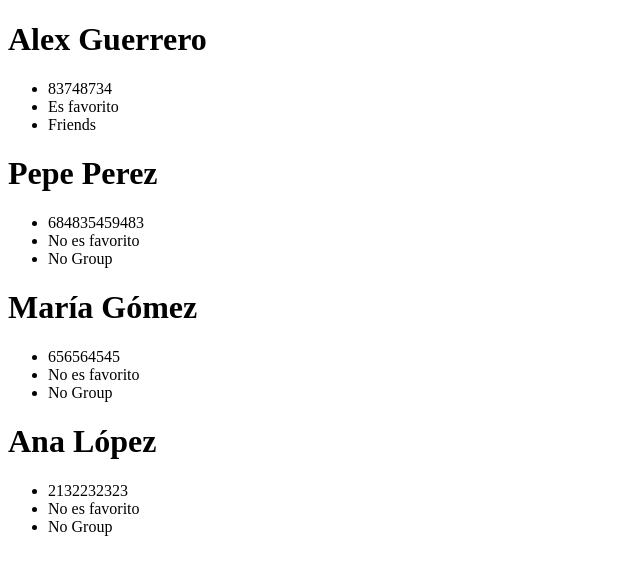
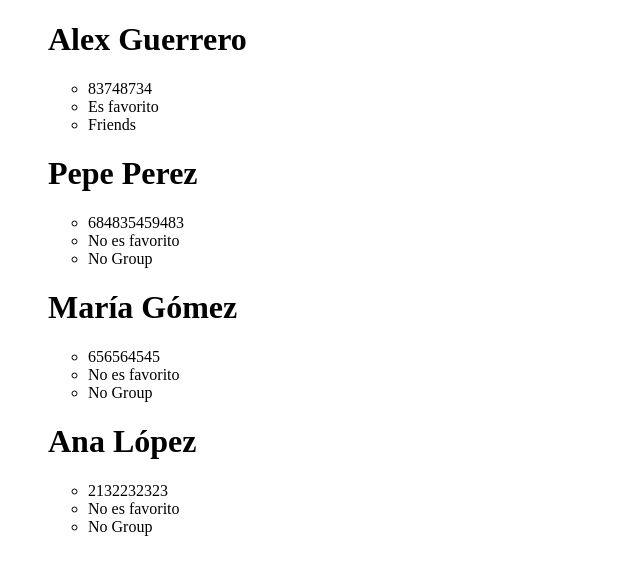
Before and after one commit to Adalab/ejemplo-react-props, a React (Create React App) app: page / in a window 1280 px wide. Shown: the top 574 px of the page, without its empty margins (0-640 px from the left). Built offline with nearby package versions, Linux system fonts and the light colour scheme.

Commit message:
Step 5: Pass children to React Component

```diff
--- a/src/App.js
+++ b/src/App.js
@@ -1,6 +1,7 @@
 import React from 'react';
 
 import PersonalData from './PersonalData';
+import PersonalDataList from './PersonalDataList';
 
 const serverData = [
   {
@@ -29,7 +30,7 @@ class App extends React.Component {
 
   render() {
     return (
-      <div className="App">
+      <PersonalDataList>
         {serverData.map((contact, index) =>
           <PersonalData
             key={index}
@@ -38,7 +39,7 @@ class App extends React.Component {
             fav={contact.fav}
             group={contact.group} />
         )}
-      </div>
+      </PersonalDataList>
     );
   }
 }
--- /dev/null
+++ b/src/PersonalDataList.js
@@ -0,0 +1,13 @@
+import React from 'react';
+
+class PersonalDataList extends React.Component {
+  render() {
+    return (
+      <ul className="contact-list">
+        {this.props.children}
+      </ul>
+    );
+  }
+}
+
+export default PersonalDataList;
```
